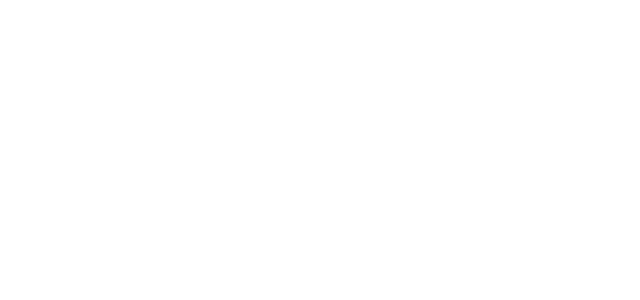
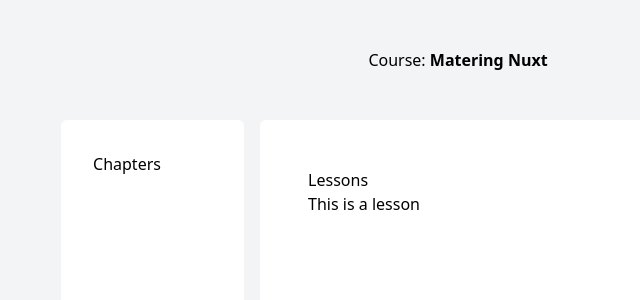
Before and after one commit to dev-mohammadrezaahmadi/coursfiy, a Nuxt app: page /course in a window 1280 px wide. Before the commit this address had no page. Shown: the top 300 px of the page, without its empty margins (182-822 px from the left). Built offline with nearby package versions, Linux system fonts and the light colour scheme.

Commit message:
feat: add course page

```diff
--- /dev/null
+++ b/pages/course.vue
@@ -0,0 +1,26 @@
+<template>
+  <div class="p-12 bg-gray-100 w-full h-full min-h-screen flex flex-col items-center">
+    <div class="max-w-prose mb-12">
+      <h1>
+        <span class="font-medium">
+          Course:
+          <span class="font-bold">Matering Nuxt</span>
+        </span>
+      </h1>
+    </div>
+
+    <div class="flex flex-row justify-center flex-grow">
+      <div
+        class="max-w-prose mr-4 p-8 bg-white rounded-md min-w-[20ch] flex flex-col"
+      >
+        <h3>Chapters</h3>
+        <!-- all the lessons and chapters listed here -->
+      </div>
+
+      <div class="max-w-prose p-12 bg-white rounded-md w-[65ch]">
+        <h2>Lessons</h2>
+        <p>This is a lesson</p>
+      </div>
+    </div>
+  </div>
+</template>
```
